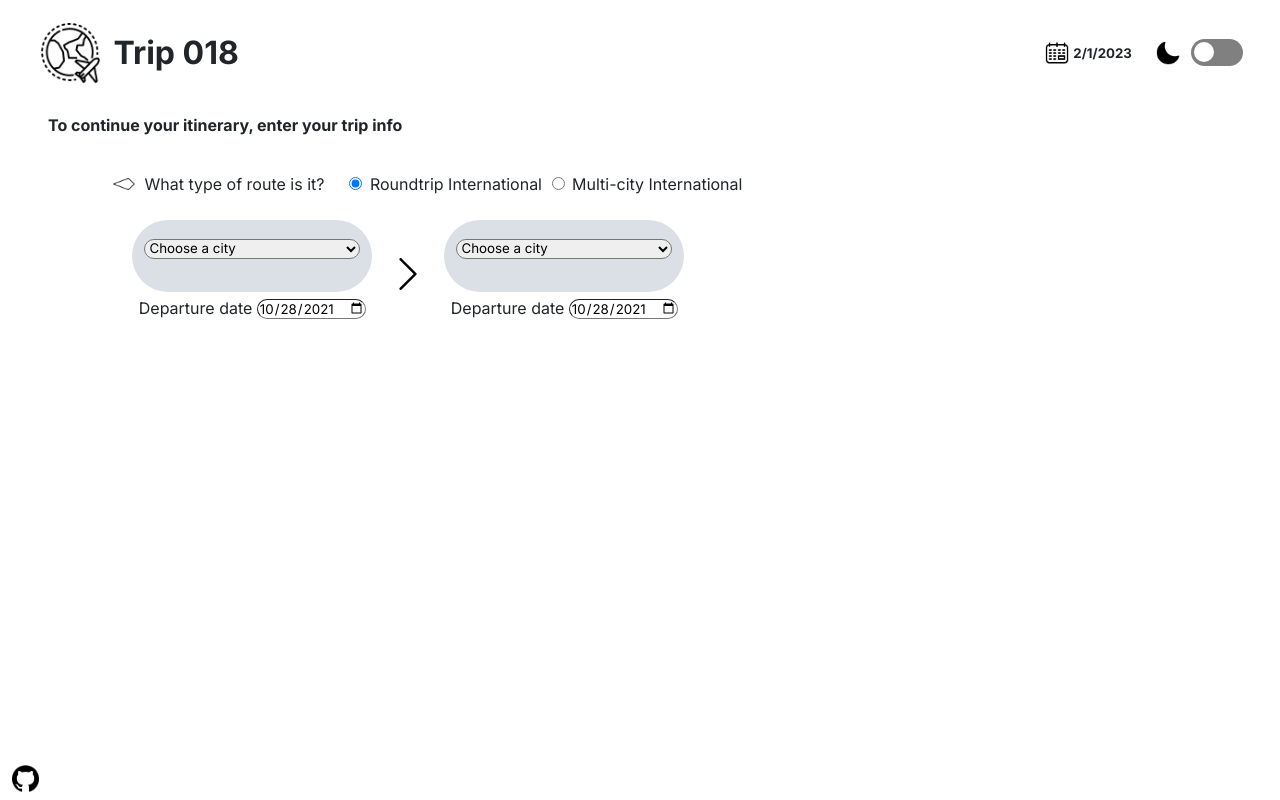
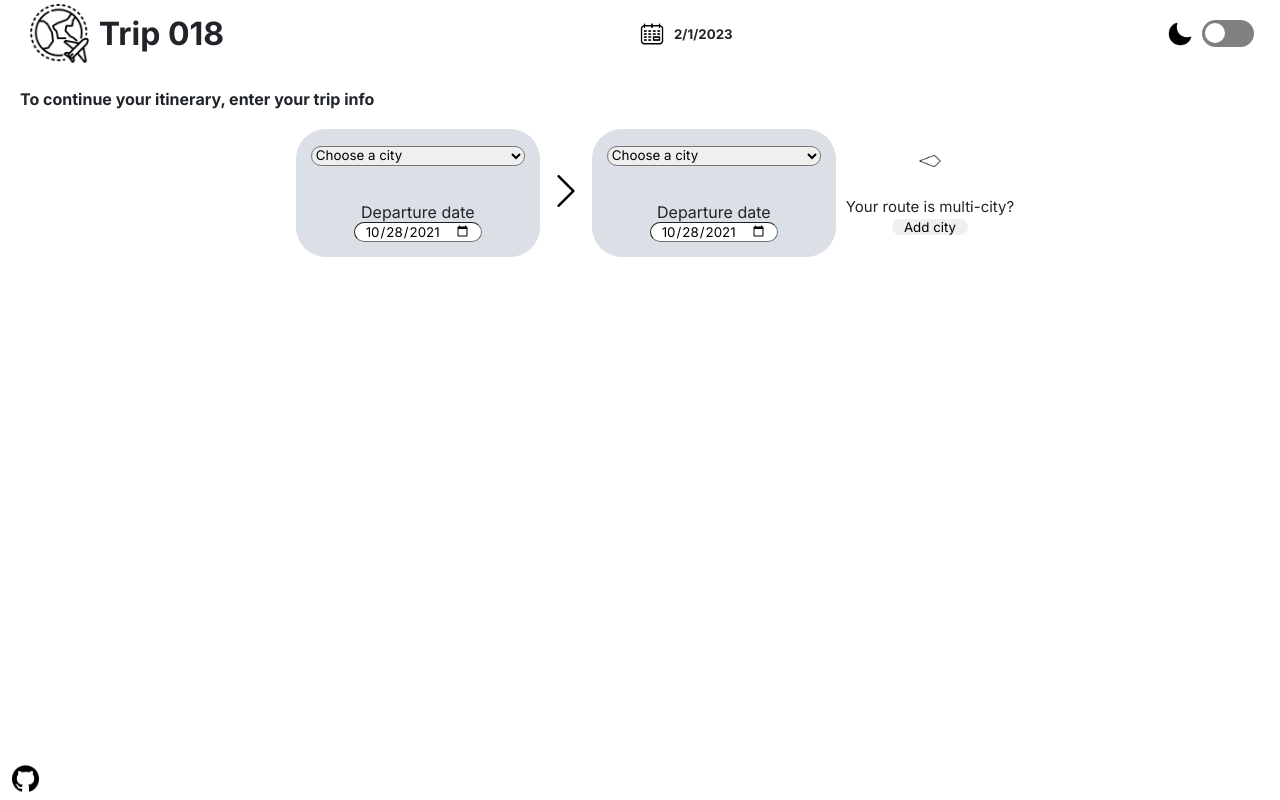
Before and after one commit to gabrielgrota/form-trip, a plain HTML site: page index.html in a window 1280 px wide. Drawn offline with Linux system fonts and the light colour scheme.

Commit message:
Layout v2.0

```diff
--- a/countries.js
+++ b/countries.js
@@ -36,7 +36,7 @@ const countries = [
         flag: 'flags/bol.png',
         airportCode: 'VVI',
         airportName: 'Viru Viru Airport',
-        city: 'Santa Cruz de la Sierra, Bolivia'
+        city: 'St. Cruz de la Sierra, Bolivia'
     },
     {
         country: 'bra',
--- a/index.html
+++ b/index.html
@@ -12,107 +12,68 @@
     <title>Trip Form</title>
   </head>
   <body>
-    <div class="initial">
-      <div class="header-date">
     <div class="header">
+
+      <div class="flex trip">
         <img src="images/around-the-world.png" alt="airplane" />
         <h1 contenteditable="">Trip 018</h1>
       </div>
-        <div class="headerDate">
-          <img src="images/datas.png" alt="" />
+
+      <div class="flex data">
+        <img src="images/datas.png" alt="calendar" />
         <span id="todayDate"></span>
-          <!-- <a class="github" href="https://github.com/gabrielgrota" target="_blank">
-            <img src="images/github.png" alt="GitHub">
-          </a> -->
-          <div class="toggle">
-            <img src="images/night-mode.png" alt="Dark Mode">
+      </div>
+
+      <div class="flex toggle">
+        <img src="images/night-mode.png" alt="dark mode">
         <input id="switch" type="checkbox" name="theme">
         <label for="switch">Toggle</label>
       </div>
+
     </div>
-      </div>
+    <div class="itinerary">
+
       <h4>To continue your itinerary, enter your trip info</h4>
+
+      <div class="itinerary-form">
+
+        <!-- First select -->
+        <div class="local">
+
+          <div class="select-input"><select name="flyingFrom" id="flyingFrom" onchange="update('flyingFrom', 'flyingFromSpan')"></select></div>
+
+          <div class="airport-info"><span id="flyingFromSpan"></span></div>
+
+          <div class="date">
+            <label for="test">Departure date</label>
+            <input type="date" id="start" name="trip-start" value="2021-10-28" min="2023-01-24" max="2030-12-31"/>
           </div>
 
-    <div class="itinerary">
-
-      <div class="type">
-        <div class="type2">
-          <img src="images/type.png" alt="" />
-          <p>What type of route is it?</p>
         </div>
-
-        <form>
-          <input type="radio" name="opcao" id="routeType" value="roundTrip" onchange="multiCityOption()" checked />
-          <label for="Roundtrip">Roundtrip International</label>
-
-          <input type="radio" name="opcao" id="routeType" value="multiCity" onchange="multiCityOption()" />
-          <label for="Multi-city">Multi-city International</label>
-        </form>
-      </div>
-
-      <div>
-        <div class="airport">
-          <div local-date>
-            <!-- First city: select, info and date -->
-            <div class="local">
-              <!-- Select -->
-              <div class="flying">
-                <select name="flyingFrom" id="flyingFrom" onchange="update('flyingFrom', 'flyingFromSpan')"></select>
-              </div>
-              <!-- Selected country info here -->
-              <div class="flyingFrom">
-                <span id="flyingFromSpan"></span>
-              </div>
-            </div>
-
-            <!-- Date Info -->
-            <div class="date">
-              <div class="date1">
-                <label for="test">Departure date</label>
-                <input
-                  type="date"
-                  id="start"
-                  name="trip-start"
-                  value="2021-10-28"
-                  min="2023-01-24"
-                  max="2030-12-31"
-                />
-              </div>
-            </div>
-          </div>
-
 
         <div class="arrow">
           <img class="arrow" src="images/arrow.png" alt="Arrow" />
         </div>
 
+        <!-- Second select -->
+        <div class="local">
 
-          <div class="local-date">
-            <div class="local">
-              <div class="flying">
-                <select name="flyingTo" id="flyingTo" onchange="update('flyingTo', 'flyingToSpan')"></select>
-              </div>
-              <!-- Selected country info here -->
-              <div class="flyingTo">
-                <span id="flyingToSpan"></span>
-              </div>
+          <div class="select-input"><select name="flyingTo" id="flyingTo" onchange="update('flyingTo', 'flyingToSpan')"></select></div>
+
+          <div class="airport-info"><span id="flyingToSpan"></span></div>
+
+          <div class="date">
+            <label for="test">Departure date</label>
+            <input type="date" id="start" name="trip-start" value="2021-10-28" min="2023-01-24" max="2030-12-31"/>
           </div>
 
-            <!-- Date Info -->
-            <div class="date">
-              <div class="date2">
-                <label for="test">Departure date</label>
-                <input
-                  type="date"
-                  id="start"
-                  name="trip-start"
-                  value="2021-10-28"
-                  min="2023-01-24"
-                  max="2030-12-31"
-                />
         </div>
-            </div>
+
+        <!-- Route Type -->
+        <div class="type">
+          <img src="images/type.png" alt="" />
+          <p>Your route is multi-city?</p>
+          <button id="multi-city">Add city</button>
         </div>
 
         <div class="arrow">
@@ -121,24 +82,16 @@
 
         <!-- Multicity selected -->
         <span id="multiCitySelected" onchange="update('flyingMultiCity', 'flyingMultiCitySpan')"></span>
+
       </div>
     </div>
-
-      <!-- Button Save (see idea.md)
-      <div>
-        <button type="submit">Save</button>
-      </div> -->
-    </div>
-
+  </body>
+  <footer>
+    <a class="github" href="https://github.com/gabrielgrota" target="_blank">
+      <img src="images/github.png" alt="GitHub">
+    </a>
+  </footer>
   <script src="countries.js"></script>
   <script src="script.js"></script>
   <script src="theme/theme.js"></script>
-  </body>
-  <footer>
-
-      <a class="github" href="https://github.com/gabrielgrota" target="_blank">
-        <img src="images/github.png" alt="GitHub">
-      </a>
-
-  </footer>
 </html>
--- a/script.js
+++ b/script.js
@@ -42,41 +42,25 @@ function update(id, spanID) {
     document.getElementById(spanID).innerHTML = `<img src='${selectFilter[0].flag}'> <h3>${selectFilter[0].airportCode}</h3> <p>${selectFilter[0].airportName}</p> <p>${selectFilter[0].city}</p>`;
 };
 
-// multicity? yes. then...
-function multiCityOption() {
-    const selected = document.querySelector('input[name="opcao"]:checked').value;
-    console.log(selected);
 
-    if (selected === 'multiCity') {
-        document.getElementById("multiCityArrow").innerHTML = `<div class="arrow"><img class="arrow" src="images/arrow.png" alt="Arrow" /></div>`;
-        document.getElementById("multiCitySelected").innerHTML = `
-        <div class="local-date">
-            <div class="local">
-                <div class="flying">
-                    <select name="flyingMultiCity" id="flyingMultiCity" onchange="update('flyingMultiCity', 'flyingMultiCitySpan')"></select>
-                </div>
+// multicity? yes. then... event click button
+const routeType = document.querySelector(".type");
+const multiCityBtn = document.querySelector("#multi-city");
+multiCityBtn.addEventListener("click", (e) => {
+  document.getElementById("multiCityArrow").innerHTML = `<div class="arrow"><img class="arrow" src="images/arrow.png" alt="Arrow" /></div>`;
+  document.getElementById("multiCitySelected").innerHTML = `
+    <div class="local">
 
-                <div class="flyingMultiCity">
-                    <span id="flyingMultiCitySpan"></span>
-                </div>
-            </div>
+      <div class="select-input"><select name="flyingMultiCity" id="flyingMultiCity" onchange="update('flyingMultiCity', 'flyingMultiCitySpan')"></select></div>
 
-            <!-- Date Info -->
-            <div class="date">
-              <div class="date3">
-                <label for="test">Departure date</label>
-                <input
-                  type="date"
-                  id="start"
-                  name="trip-start"
-                  value="2021-10-28"
-                  min="2023-01-24"
-                  max="2030-12-31"
-                />
-              </div>
-            </div>
-        </div>`
-        optionLoop("#flyingMultiCity");
-    }
-};
-multiCityOption();
+      <div class="airport-info"><span id="flyingMultiCitySpan"></span></div>
+
+      <div class="date">
+        <label for="test">Departure date</label>
+        <input type="date" id="start" name="trip-start" value="2021-10-28" min="2023-01-24" max="2030-12-31"/>
+      </div>
+
+    </div>`
+  optionLoop("#flyingMultiCity");
+  routeType.style.display = "none";
+});
--- a/style.css
+++ b/style.css
@@ -1,147 +1,112 @@
 * {
+  margin: 0;
+  padding: 0;
   font-family: 'Inter', sans-serif;
 }
 
-body {
-  margin: 12px;
+.flex {
+  display: flex;
+  align-items: center;
 }
 
-.initial {
+.header {
+  display: flex;
+  justify-content: space-between;
+  align-items: center;
   margin-left: 2%;
   margin-right: 2%;
   padding-bottom: 2px;
 }
 
-.initial img {
+.header img {
+  width: 1.5rem;
+  height: 1.5rem;
+}
+
+.trip img {
   width: 3.7rem;
   height: auto;
   padding: 4px;
 }
 
-.initial h4 {
-  margin-left: 0.9%;
+.flex img {
+  padding-right: 10px;
 }
 
-.header {
-  display: flex;
+.itinerary {
+  position: relative;
+  margin: 20px 0 0 20px;
+  justify-content: center;
   align-items: center;
 }
 
-.header img {
-  margin-right: 2.5%
-}
-
-.itinerary {
-  margin-left: 8%;
-}
-
-.airport {
+.itinerary-form {
   display: flex;
   text-align: center;
+  justify-content: center;
   align-items: center;
   margin-top: 10px;
 }
 
-.local img {
+.itinerary-form img {
   width: 2.8rem;
   height: 2.8rem;
 }
 
-.airport p {
+.itinerary-form p {
   font-size: 15px;
-}
-
-#flyingFromSpan img,
-#flyingToSpan img {
-  width: 2.8rem;
-  height: 2.8rem;
 }
 
 .arrow img {
   width: 2rem;
   height: 2rem;
-  margin-top: 22%;
 }
 
-.headerDate {
-  display: flex;
-  align-items: center;
-}
-
-.headerDate img {
+.type img {
   width: 1.5rem;
   height: 1.5rem;
 }
 
-.type{
-  display: flex;
-  align-items: center;
+.local {
+  background-color: var(--bg-local);
+  border-radius: 30px;
+  padding: 15px;
+  margin: 10px;
 }
 
-.type form {
-  margin-left: 20px;
+.select-input,
+.airport-info {
+  padding-bottom: 18px;
 }
 
-.type2 {
-  display: flex;
-  align-items: center;
-}
-
-.type2 p {
-  padding-left: 8px;
-}
-
-.type2 img {
-  width: 1.5rem;
-  height: 1.5rem;
-}
-
-.flying {
-  padding-top: 3%;
-  display: flex;
-}
-
-.flyingFrom,
-.flyingTo,
-.flyingMultiCity {
-  margin-top: 10%;
-}
-
-.flying1,
-.flying2 {
-  display: grid;
-  margin-right: 2%;
-}
-
-.date {
-  margin-top: 2%;
-  margin-bottom: 2%;
-  display: inline-grid;
-}
-
-#start {
-  border-width: 1px;
-  border-radius: 40px;
+.airport-info h3, p {
+  margin-top: 20px;
 }
 
 select {
   border-radius: 20px;
 }
 
-.local {
-  margin: 0 20px;
-  background-color: var(--bg-local);
-  padding: 12px;
+#start {
+  border-width: 1px;
   border-radius: 40px;
+  padding: 0 10px;
 }
 
-.header-date {
-  display: flex;
-  justify-content: space-between;
+#multi-city {
+  border: none;
+  padding: 0 12px;
+  border-radius: 50px;
+  transition: transform .4s;
 }
 
-.header h1 {
-  width: 300px;
+#multi-city:hover{
+  filter: invert(100%);
+  transform: scale(1.1);
+}
+
+.date {
+  display: inline-grid;
 }
 
 .github {
@@ -151,11 +116,11 @@ select {
 .github img {
   width: 1.7rem;
   height: 1.7rem;
-  transition: transform .4s; /* Animation */
+  transition: transform .4s;
 }
 
 .github img:hover {
-  transform: scale(1.3); /* (150% zoom - Note: if the zoom is too large, it will go outside of the viewport) */
+  transform: scale(1.3);
 }
 
 footer {
--- a/theme/theme.css
+++ b/theme/theme.css
@@ -11,7 +11,7 @@ body {
     color: var(--color-text);
 }
 
-.initial img,
+.header img,
 .arrow img,
 .type img,
 .github img {
```
Lines whose indentation alone changed are shown as unchanged.
